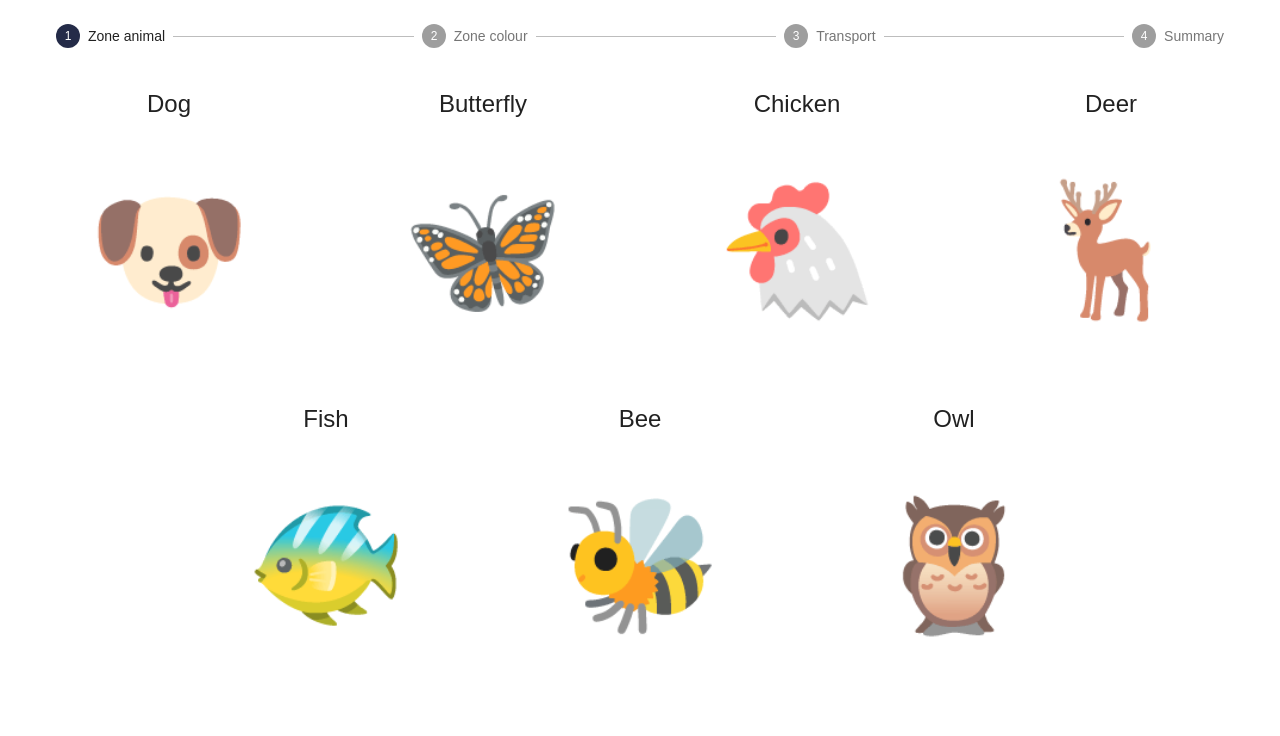
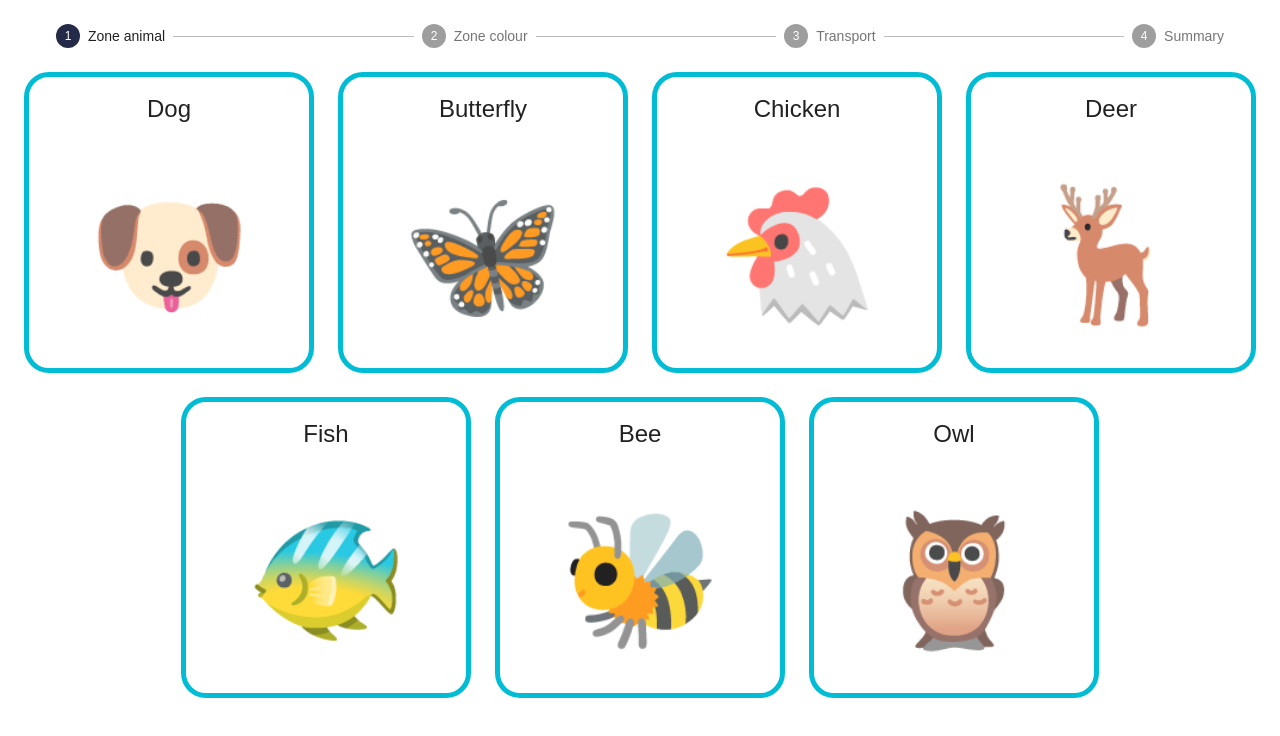
Before and after one commit to jrdavenport/carbon-calc-app, a React (Create React App) app: page / in a window 1280 px wide. Shown: the top 736 px of the page. Built offline with nearby package versions, Linux system fonts and the light colour scheme.

Commit message:
add more styling to SelectionButton.tsx

```diff
--- a/src/Components/SelectionButton.tsx
+++ b/src/Components/SelectionButton.tsx
@@ -1,10 +1,10 @@
-import React, { FC } from 'react';
+import React, {FC} from 'react';
 import CardActionArea from "@material-ui/core/CardActionArea";
 import CardContent from "@material-ui/core/CardContent";
 import Typography from "@material-ui/core/Typography";
 import Card from "@material-ui/core/Card";
-import { makeStyles } from '@material-ui/core/styles';
-import { CardHeader } from '@material-ui/core';
+import {makeStyles} from '@material-ui/core/styles';
+import {CardHeader} from '@material-ui/core';
 
 
 const useStyles = makeStyles({
@@ -15,10 +15,19 @@ const useStyles = makeStyles({
         textAlign: 'center',
     },
     bigEmoji: {
-        fontSize: 130
+        fontSize: 130,
+        textShadow : "0 0 2px white, 0 0 25px white, 0 0 5px white"
     },
     smallEmoji: {
-        fontSize: 75
+        fontSize: 75,
+        textShadow : "0 0 2px white, 0 0 25px white, 0 0 5px white"
+    },
+    boarder: {
+        borderRadius: 25,
+        border: 5,
+        borderColor: "#00bcd4",
+        borderStyle: "solid",
+        overflow: "hidden"
     }
 });
 
@@ -59,16 +68,15 @@ const SelectionButton: FC<SelectionButtonProps> = (props) => {
     let cardTitle = () => {
         if (props.animal && props.transport) {
             return `${props.text.zone} travelling by ${props.text.transport}`;
-        }
-        else {
+        } else {
             return props.text.zone || props.text.transport;
         }
     }
 
-    return <Card className={classes.root} variant="outlined" >
-        <CardHeader title={cardTitle()}></CardHeader>
-        <CardActionArea onClick={props.onClick}>
-            <CardContent style={{ backgroundColor: props.color }}>
+    return <Card className={classes.root} variant="outlined">
+        <CardActionArea onClick={props.onClick} className={classes.boarder} >
+            <CardHeader title={cardTitle()}/>
+            <CardContent style={{backgroundColor: props.color}} >
                 {emoji()}
             </CardContent>
         </CardActionArea>
```
